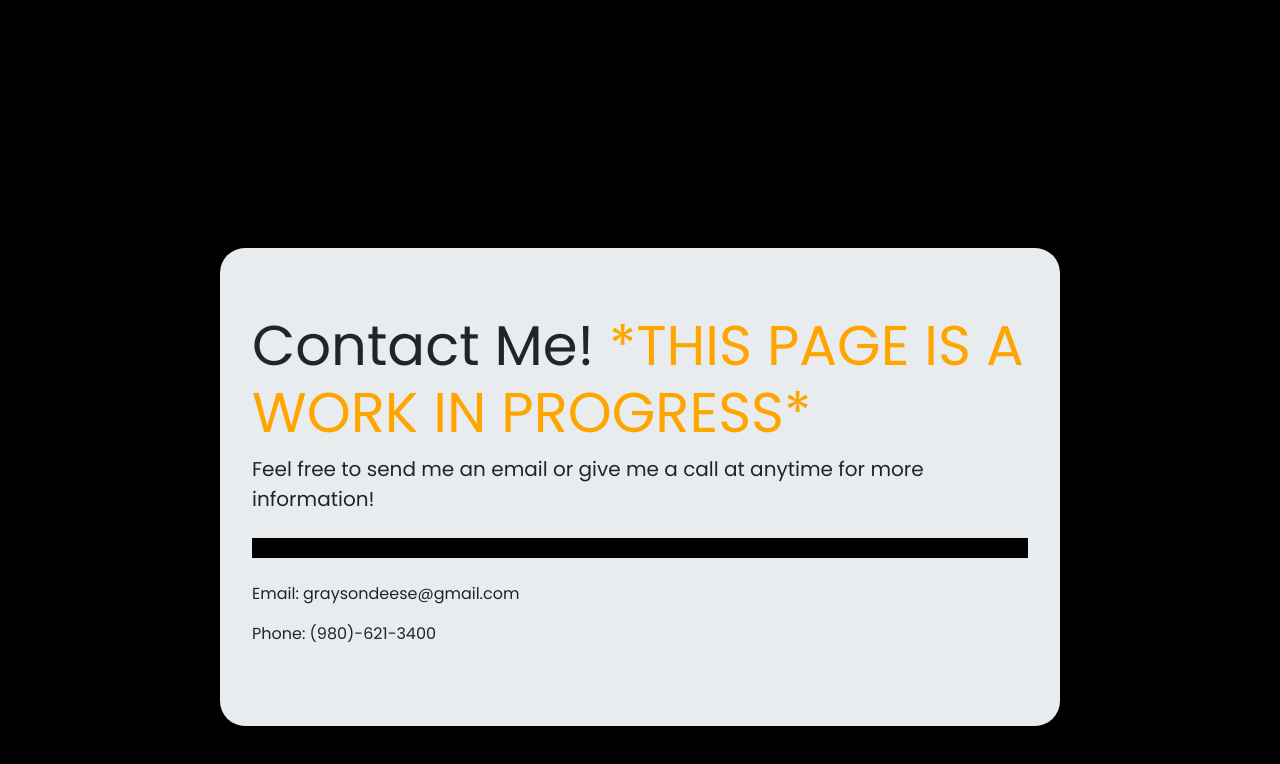
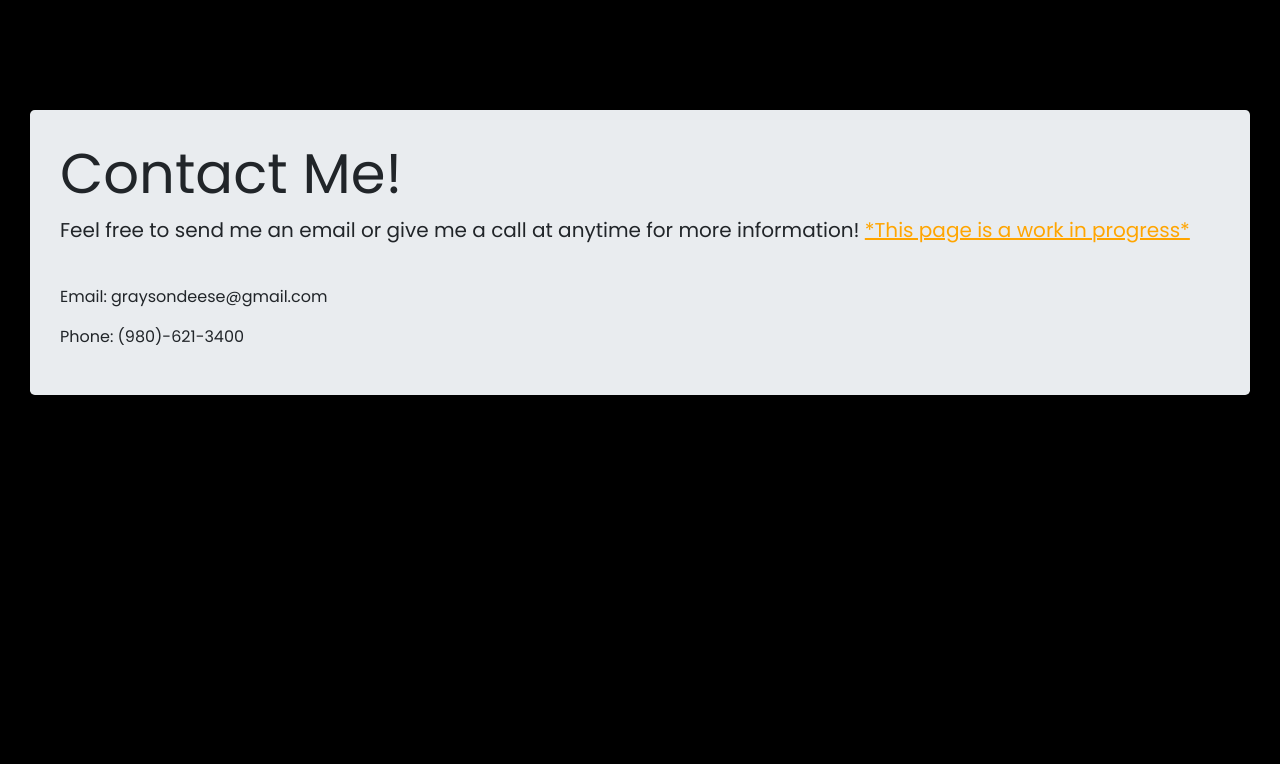
Before and after one commit to graysondeese/graysondeese.github.io, a plain HTML site: page contact.html in a window 1280 px wide. Drawn offline with nearby package versions, Linux system fonts and the light colour scheme.

Commit message:
Messing with some bugs.

```diff
--- a/Assets/Css/style.css
+++ b/Assets/Css/style.css
@@ -58,7 +58,6 @@ hr {
     transition: right .2s cubic-bezier(1, 0, 0, 1);
     z-index: 3;
 }
-/* move the navbar from -300px to 0 */
 .change {
     right: 0;
 }
@@ -148,6 +147,7 @@ hr {
 .container {
     background-color: #fff;
     color: #000;
+    width: 2000px;
 }
 .container h1 {
     color: #000;
@@ -169,27 +169,31 @@ hr {
 .container a:hover {
     color: #66ff66;
 }
-/* contact page */
-.wirp {
-    color: orange;
+/* ===== contact page ==== */
+.padder {
+    border: 20px;
+    border-color: black;
+    width: 100vw;
+    height: 10vh;
 }
 .wrapper {
-    padding: 200px;
+    padding: 30px;
+    margin: 30px;
 }
-.contactBox {
-    margin: 20px;
-    border-radius: 25px;
+.wirp{
+    color: orange;
+    text-decoration: underline;
 }
-/* media query */
+/* ===== media query ===== */
 @media (max-width: 850px) {
     /* fix positioning/sizing of hb menu in mobile */
     .hamburgerMenu {
-        top: 1vhw;
+        top: 1vh;
         right: 1vw;
     }
     .logo {
         top: 1vh;
-        left: 1vw;
+        left: 2vw;
     }
     .navbar {
         padding: 20px 50px;
--- a/contact.html
+++ b/contact.html
@@ -69,19 +69,18 @@
             </li>
           </ul>
         </nav>
-    </div>
+
+    <div class="padder"></div>
     <!-- Contact -->
-    <div class="wrapper">
-<div class="jumbotron mt-5 contactBox">
-  <h1 class="display-4">Contact Me! <span class="wirp">*THIS PAGE IS A WORK IN PROGRESS*</span></h1>
+    <div class="jumbotron wrapper">
+      <h1 class="display-4">Contact Me!</h1>
       <p class="lead">
         Feel free to send me an email or give me a call at anytime for more
-    information!
+        information! <span class="wirp">*This page is a work in progress*</span>
       </p>
-  <hr class="my-4" />
+      <br class="my-4" />
       <p>Email: graysondeese@gmail.com</p>
       <p>Phone: (980)-621-3400</p>
-</div>
     </div>
 
   </body>
```
Also changed, not shown: index.html (+4 -10 lines). Lines whose indentation alone changed are shown as unchanged.
